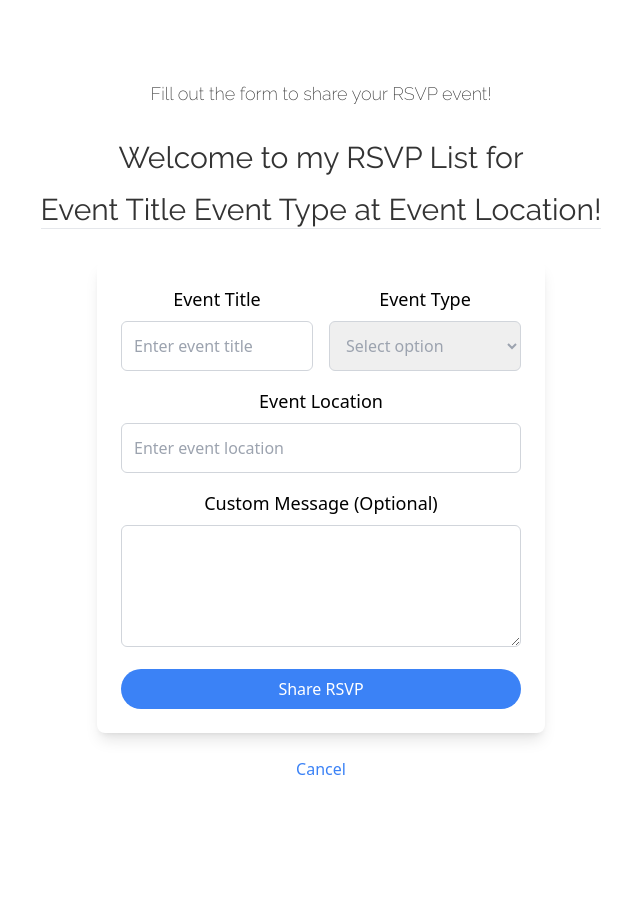
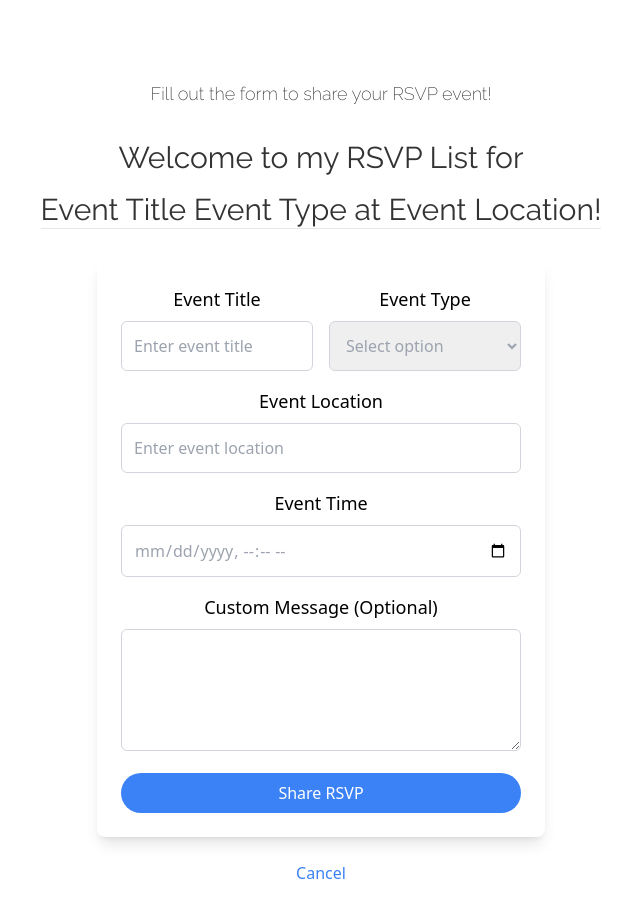
Before and after one commit to gillty1995/rsvpme, a React (Vite) app: page /rsvp-form in a window 1280 px wide. Shown: the top 918 px of the page, without its empty margins (319-959 px from the left). Before the commit the page ends 853 px from the top, so only its background shows below. Built offline with nearby package versions, Linux system fonts and the light colour scheme.

Commit message:
add date/time to form

```diff
--- a/src/components/RsvpForm/RsvpForm.tsx
+++ b/src/components/RsvpForm/RsvpForm.tsx
@@ -8,6 +8,7 @@ import { eventOptions } from "../../utils/eventOptions";
 const RsvpForm: React.FC = () => {
   const [eventName, setEventName] = useState("");
   const [eventType, setEventType] = useState("");
+  const [eventTime, setEventTime] = useState("");
   const [customMessage, setCustomMessage] = useState("");
   const [location, setLocation] = useState("");
   const [showModal, setShowModal] = useState(false);
@@ -115,6 +116,22 @@ const RsvpForm: React.FC = () => {
           />
         </div>
 
+        {/* Event Time Input */}
+        <div className="mb-4">
+          <label htmlFor="eventTime" className="block mb-2 text-lg font-medium">
+            Event Time
+          </label>
+          <input
+            type="datetime-local"
+            id="eventTime"
+            value={eventTime}
+            onChange={(e) => setEventTime(e.target.value)}
+            className={`w-full p-3 border border-gray-300 rounded-md ${
+              eventTime ? "text-black" : "text-gray-400"
+            }`}
+          />
+        </div>
+
         {/* Custom Message */}
         <div className="mb-4">
           <label
```
